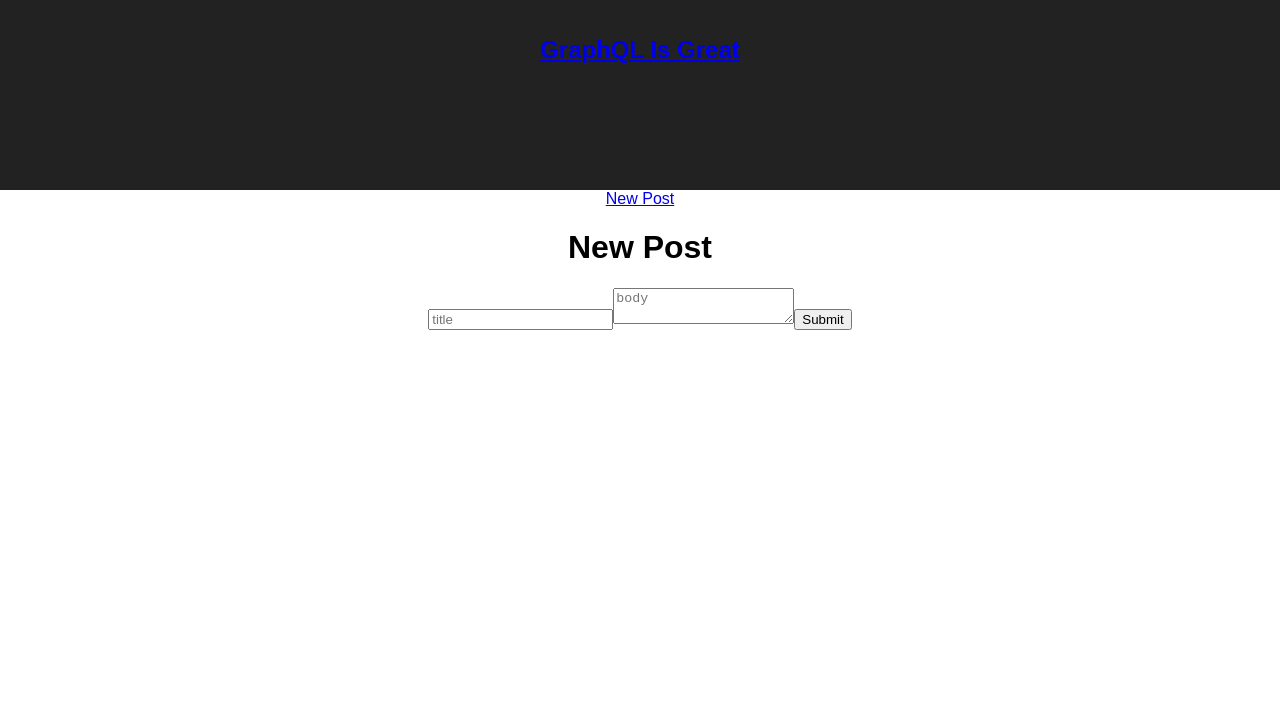
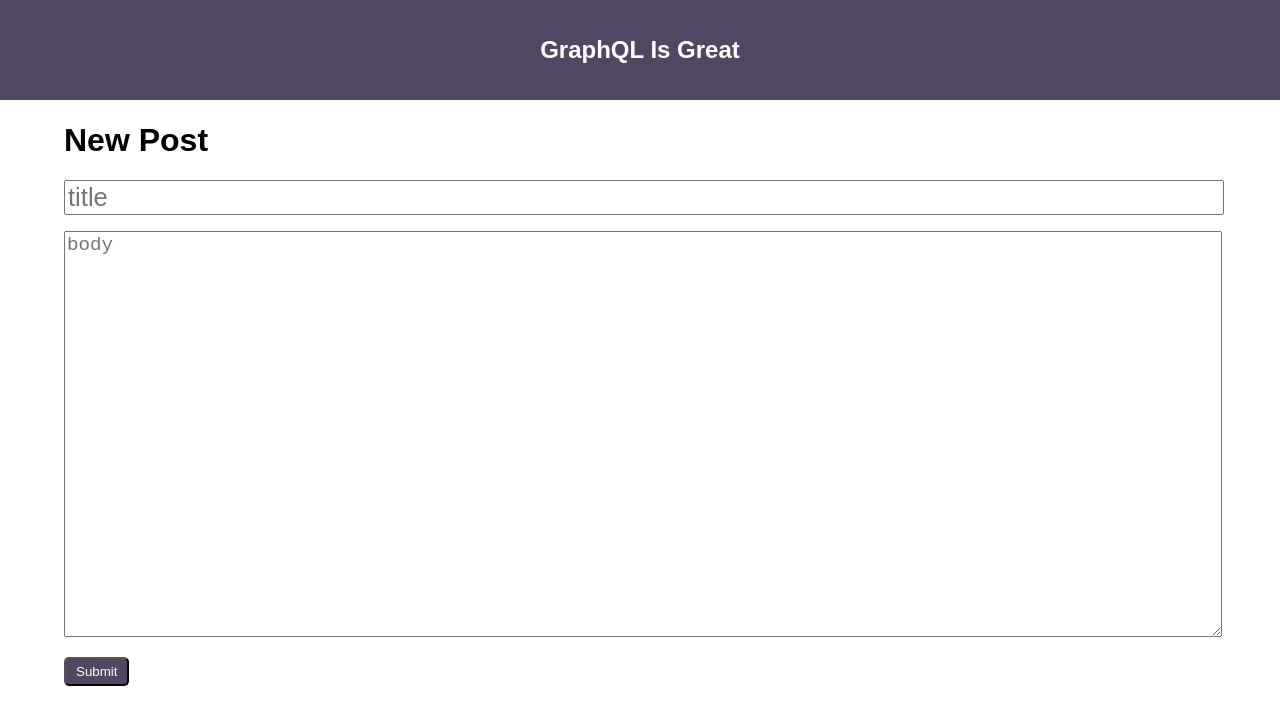
Before and after one commit to garethpbk/level-1-graphql, a React (Create React App) app: page /post/new in a window 1280 px wide. Shown: the top 724 px of the page. Built offline with nearby package versions, Linux system fonts and the light colour scheme.

Commit message:
Finished thru video 18

```diff
--- a/src/App.css
+++ b/src/App.css
@@ -1,17 +1,12 @@
-.App {
+.App-header {
+  background-color: #524763;
+  padding: 20px;
   text-align: center;
 }
 
-.App-logo {
-  animation: App-logo-spin infinite 20s linear;
-  height: 80px;
-}
-
-.App-header {
-  background-color: #222;
-  height: 150px;
-  padding: 20px;
+.App-header a {
   color: white;
+  text-decoration: none;
 }
 
 .App-title {
@@ -23,6 +18,49 @@
 }
 
 @keyframes App-logo-spin {
-  from { transform: rotate(0deg); }
-  to { transform: rotate(360deg); }
+  from {
+    transform: rotate(0deg);
+  }
+  to {
+    transform: rotate(360deg);
+  }
 }
+
+main {
+  width: 90%;
+  margin: 1rem auto;
+}
+
+.posts-listing {
+  list-style: none;
+  padding: 0;
+  margin: 2rem auto;
+}
+
+.posts-listing li {
+  margin-bottom: 2rem;
+  font-size: 1.6rem;
+}
+
+.button {
+  text-decoration: none;
+  background: #524763;
+  color: white;
+  padding: 5px 10px;
+  border-radius: 5px;
+}
+
+input,
+textarea {
+  width: 100%;
+  margin-bottom: 1rem;
+}
+
+input {
+  font-size: 1.6rem;
+}
+
+textarea {
+  font-size: 1.2rem;
+  height: 50vh;
+}
--- a/src/App.js
+++ b/src/App.js
@@ -7,8 +7,16 @@ import Posts from './Posts/Posts';
 import NewPost from './Posts/NewPost';
 import './App.css';
 
+const defaultState = {
+  isEditMode: false,
+};
+
 const client = new ApolloClient({
   uri: 'https://api-uswest.graphcms.com/v1/cjk962bvc16tf01d2rl12ial4/master',
+  clientState: {
+    defaults: defaultState,
+    resolvers: {},
+  },
 });
 
 // client
@@ -29,13 +37,13 @@ class App extends Component {
               </Link>
             </header>
 
-            <Link to="/post/new">New Post</Link>
-
-            <Switch>
-              <Route exact path="/" component={Posts} />
-              <Route exact path="/post/new" component={NewPost} />
-              <Route path="/post/:id" component={Post} />
-            </Switch>
+            <main>
+              <Switch>
+                <Route exact path="/" component={Posts} />
+                <Route exact path="/post/new" component={NewPost} />
+                <Route path="/post/:id" component={Post} />
+              </Switch>
+            </main>
           </div>
         </Router>
       </ApolloProvider>
--- /dev/null
+++ b/src/Posts/EditMode.js
@@ -0,0 +1,25 @@
+import React, { Component } from 'react';
+import { ApolloConsumer } from 'react-apollo';
+
+export default class EditMode extends Component {
+  render() {
+    const { isEditMode } = this.props;
+    return (
+      <ApolloConsumer>
+        {client => (
+          <button
+            onClick={() => {
+              client.writeData({
+                data: {
+                  isEditMode: !isEditMode,
+                },
+              });
+            }}
+          >
+            Toggle Edit Mode
+          </button>
+        )}
+      </ApolloConsumer>
+    );
+  }
+}
--- a/src/Posts/Post.js
+++ b/src/Posts/Post.js
@@ -1,6 +1,8 @@
 import React, { Component } from 'react';
 import { Query } from 'react-apollo';
 import gql from 'graphql-tag';
+import UpdatePost from './UpdatePost';
+import EditMode from './EditMode';
 
 export default class Post extends Component {
   render() {
@@ -9,19 +11,27 @@ export default class Post extends Component {
       <Query
         query={POST_QUERY}
         variables={{
-          id: match.params.id
+          id: match.params.id,
         }}
       >
         {({ data, loading }) => {
           if (loading) return 'Loading...';
 
-          const { post } = data;
+          const { post, isEditMode } = data;
 
           return (
             <div>
-              <section>
-                <h1>{post.title}</h1>
-              </section>
+              <EditMode isEditMode={isEditMode} />
+              {isEditMode ? (
+                <section>
+                  <h1>Edit Post</h1>
+                  <UpdatePost post={post} />
+                </section>
+              ) : (
+                <section>
+                  <h1>{post.title}</h1>
+                </section>
+              )}
             </div>
           );
         }}
@@ -37,5 +47,6 @@ const POST_QUERY = gql`
       title
       body
     }
+    isEditMode @client
   }
 `;
--- a/src/Posts/PostForm.js
+++ b/src/Posts/PostForm.js
@@ -1,9 +1,22 @@
 import React, { Component } from 'react';
+import PropTypes from 'prop-types';
 
 export default class PostForm extends Component {
+  static propTypes = {
+    onSubmit: PropTypes.func.isRequired,
+    onSuccess: PropTypes.func,
+    post: PropTypes.object,
+  };
+
+  static defaultProps = {
+    post: {},
+    onSuccess: () => null,
+  };
+
   state = {
-    title: '',
-    body: ''
+    id: this.props.post.id || '',
+    title: this.props.post.title || '',
+    body: this.props.post.body || '',
   };
 
   handleInput = e => {
@@ -13,8 +26,8 @@ export default class PostForm extends Component {
   };
 
   render() {
-    const { onSubmit } = this.props;
-    const { title, body } = this.state;
+    const { onSubmit, onSuccess } = this.props;
+    const { title, body, id } = this.state;
 
     return (
       <form
@@ -22,33 +35,20 @@ export default class PostForm extends Component {
           e.preventDefault();
           onSubmit({
             variables: {
+              id,
               title,
-              body
-            }
+              body,
+            },
           })
             .then(() => {
-              this.setState({
-                title: '',
-                body: ''
-              });
+              onSuccess();
             })
             .catch(err => console.log(err));
         }}
       >
-        <input
-          name="title"
-          type="text"
-          value={title}
-          placeholder="title"
-          onChange={this.handleInput}
-        />
-        <textarea
-          name="body"
-          value={body}
-          placeholder="body"
-          onChange={this.handleInput}
-        />
-        <button>Submit</button>
+        <input name="title" type="text" value={title} placeholder="title" onChange={this.handleInput} />
+        <textarea name="body" value={body} placeholder="body" onChange={this.handleInput} />
+        <button className="button">Submit</button>
       </form>
     );
   }
--- a/src/Posts/Posts.js
+++ b/src/Posts/Posts.js
@@ -6,7 +6,11 @@ import { Link } from 'react-router-dom';
 export default class Posts extends Component {
   render() {
     return (
-      <ul>
+      <div>
+        <Link className="button" to="/post/new">
+          New Post
+        </Link>
+        <ul className="posts-listing">
           <Query query={POSTS_QUERY}>
             {({ data, loading }) => {
               if (loading) return 'Loading...';
@@ -21,6 +25,7 @@ export default class Posts extends Component {
             }}
           </Query>
         </ul>
+      </div>
     );
   }
 }
--- /dev/null
+++ b/src/Posts/UpdatePost.js
@@ -0,0 +1,28 @@
+import React, { Component } from 'react';
+import { Mutation } from 'react-apollo';
+import gql from 'graphql-tag';
+import PostForm from './PostForm';
+
+export default class UpdatePost extends Component {
+  render() {
+    const { post } = this.props;
+    return (
+      <Mutation mutation={UPDATE_POST}>
+        {(updatePost, result) => {
+          const onSuccess = () => result.client.writeData({ data: { isEditMode: false } });
+
+          return <PostForm post={post} onSuccess={onSuccess} onSubmit={updatePost} />;
+        }}
+      </Mutation>
+    );
+  }
+}
+const UPDATE_POST = gql`
+  mutation updatePost($id: ID!, $title: String!, $body: String!) {
+    updatePost(where: { id: $id }, data: { status: PUBLISHED, title: $title, body: $body }) {
+      title
+      body
+      id
+    }
+  }
+`;
```
Lines whose indentation alone changed are shown as unchanged.
